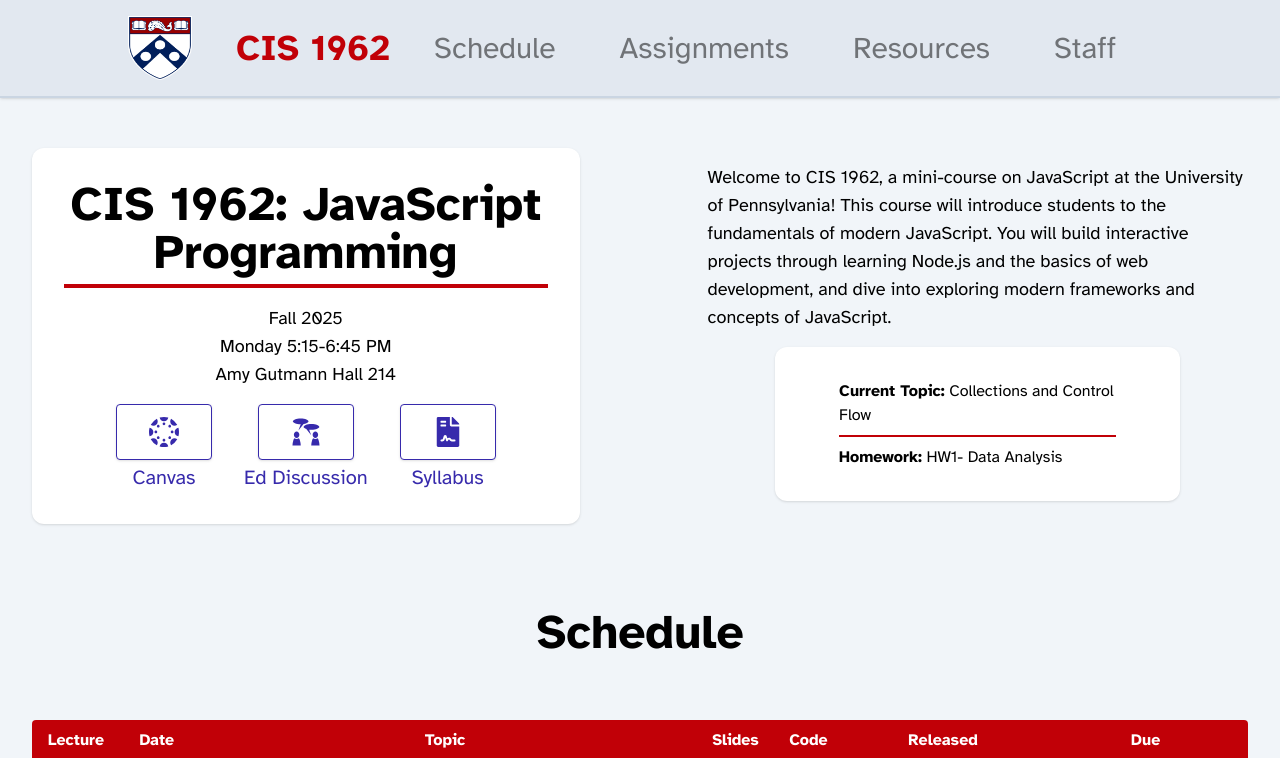
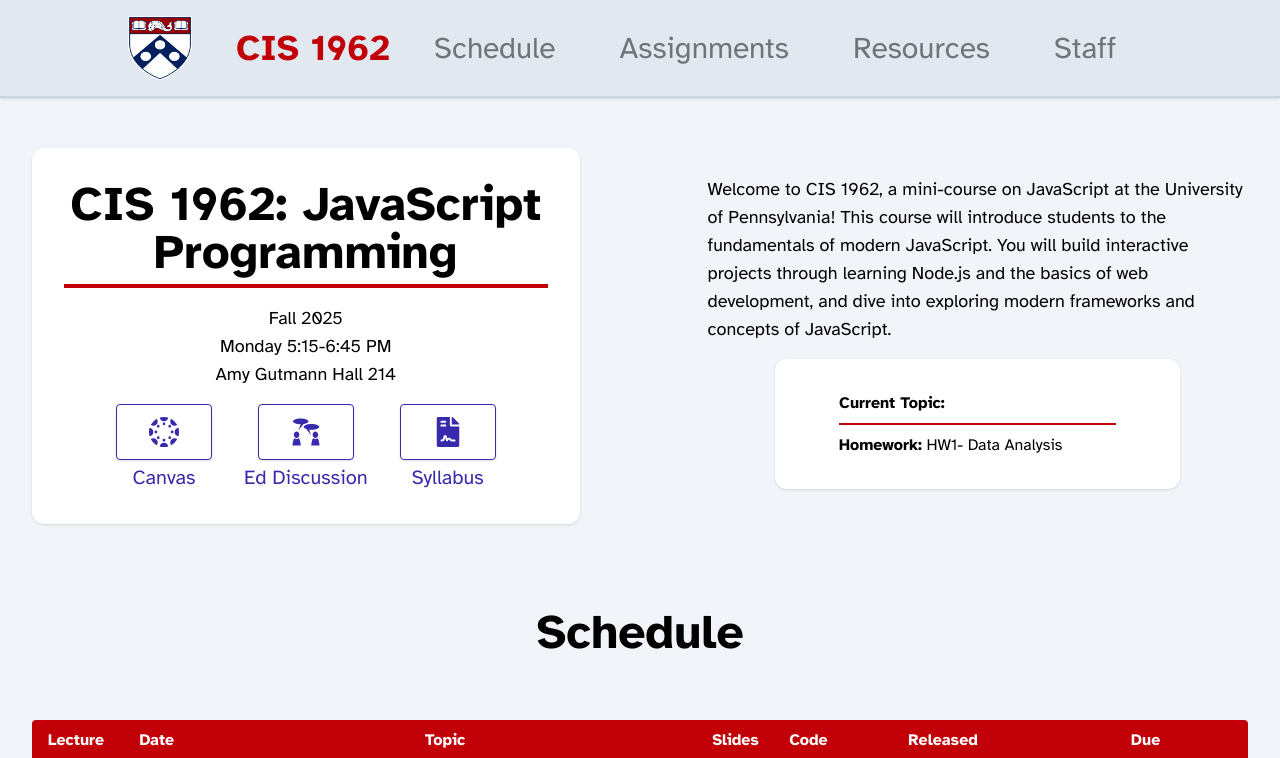
Before and after one commit to voravichs/cis_1962_sp_26, a React (Vite) app: page / in a window 1280 px wide. Shown: the top 758 px of the page. Built offline with nearby package versions, Linux system fonts and the light colour scheme.

Commit message:
partially update topic banner

```diff
--- a/src/Components/WelcomeBanner.jsx
+++ b/src/Components/WelcomeBanner.jsx
@@ -3,8 +3,31 @@
 import { GiDiscussion } from "react-icons/gi";
 import { FaFileContract } from "react-icons/fa";
 import update from "../data/updating";
+import schedule from "../data/schedule"
 
 const HeroBanner = () => {
+  function getTodayMD() {
+    const today = new Date();
+    const month = today.getMonth() + 1; // getMonth() is zero-based
+    const day = today.getDate();
+    return `${month}/${day}`;
+  }
+
+  // Find today's entry in schedule
+  function getTodayTopicAndHomework(schedule) {
+    const todayMD = getTodayMD();
+    const session = schedule.find(item => item.date === todayMD);
+
+    if (!session) {
+      return "No current topic.";
+    }
+
+    return {
+      topic: session.topic,
+      assignmentsAssigned: session.assignmentsAssigned || "None",
+      assignmentsDue: session.assignmentsDue || "None"
+    };
+  }
   return (
     <section className="pt-10 sm:pt-14 md:pt-16 w-full px-4 sm:px-8 flex-center min-h-[60vh]">
       <div className="flex flex-col md:flex-row w-full max-w-7xl gap-8 md:gap-16 lg:gap-32">
@@ -49,7 +72,7 @@
               Welcome to CIS 1962, a mini-course on JavaScript at the University of Pennsylvania! This course will introduce students to the fundamentals of modern JavaScript. You will build interactive projects through learning Node.js and the basics of web development, and dive into exploring modern frameworks and concepts of JavaScript.
             </p>
             <div className="rounded-lg md:rounded-xl shadow p-4 sm:p-8 md:px-16 bg-white flex flex-col mb-2 w-full sm:w-3/4 text-left">
-              <h2> <span className="font-bold">Current Topic:</span> {update.topic}</h2>
+              <h2> <span className="font-bold">Current Topic:</span> {getTodayTopicAndHomework(schedule).topic}</h2>
               <div className="border-t-2 border-red-700 w-full my-2"></div>
               <h2> <span className="font-bold">Homework:</span> {update.current_assignment}</h2>
             </div>
```
